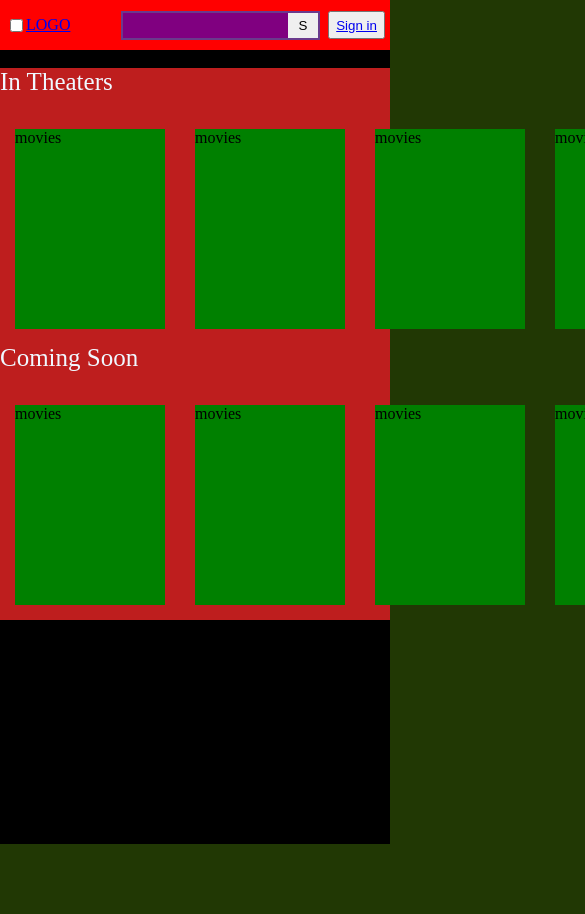
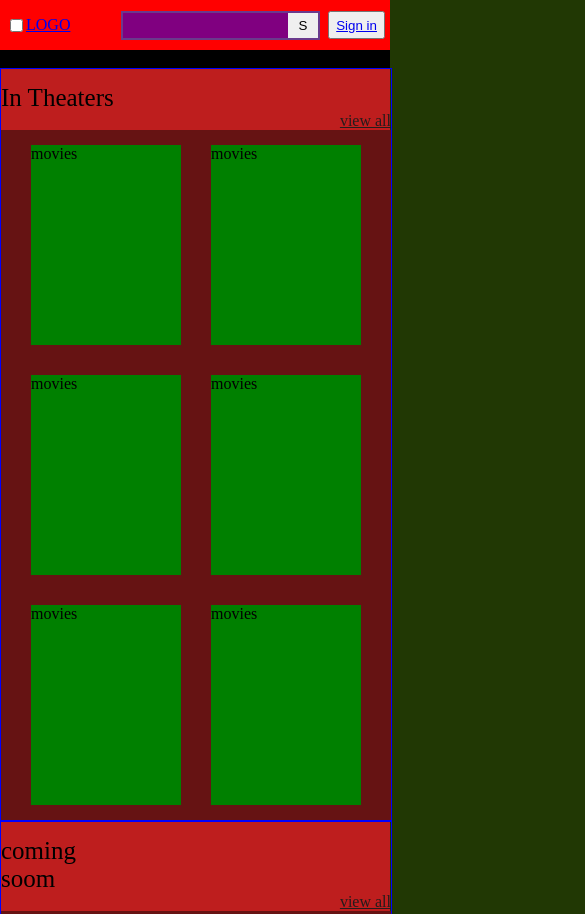
Before and after one commit to rguichette/M-Connect, a React app in the folder Client/: page / in a window 390 px wide. Shown: the top 914 px of the page, 585 px wide, since content can reach past the window. Before the commit the page ends 844 px from the top, so only its background shows below. Built offline with nearby package versions, Linux system fonts and the light colour scheme.

Commit message:
made home page somewhat responsive

```diff
--- a/Client/src/app/style.css
+++ b/Client/src/app/style.css
@@ -5,6 +5,8 @@ html, body{
   margin: 0;
   padding: 0;
   background-color: rgb(33, 56, 4);
+  display: flex;
+  width:100%;
 }
 
 /* #testapp{
@@ -23,6 +25,7 @@ html, body{
   display: flex;
   flex-direction: column;
   width: 100%;
+
   /* position: absolute; */
 }
 
@@ -30,7 +33,13 @@ html, body{
   background-color: rgb(0, 0, 0);
   height:100%;
   margin-top: 50px;
+  width:100%;
 
+
+  /* display: flex;
+  flex-direction: column;
+  width: 100%; */
+  /* display: in */
 }
 /* .app_container{
   height:100%;
--- a/Client/src/components/pages/home/Home.js
+++ b/Client/src/components/pages/home/Home.js
@@ -28,13 +28,11 @@ export default class Home extends Component {
                                         <Movie/>
                                     </div>
                                 </div>
-                            </div>
-                            <div className="coming_soon_home">
-                            <div className="main_container">
+
 
                                 <div className="movies_container">
-                            <p>Coming Soon</p>
-                            <Link to="coming_soon" className="extras_link">view all</Link>
+                                    <p>coming soom</p>
+                                    <Link to="coming_soon " className="extras_link">view all</Link>
                                     <div>
                                         <Movie/>
                                         <Movie/>
@@ -44,13 +42,13 @@ export default class Home extends Component {
                                         <Movie/>
                                     </div>
                                 </div>
+
                             </div>
-
                 </div>
                 </div>
 
 
-            </div>
+
         )
     }
 }
--- a/Client/src/components/pages/home/style.css
+++ b/Client/src/components/pages/home/style.css
@@ -3,35 +3,60 @@ display:flex;
 
 width: 100%;
 background-color: rgb(190, 30, 30);
-/* justify-content: center; */
-/* flex-wrap: wrap; */
-/* overflow: scroll; */
+align-self: center;
+justify-self: center;
+display: flex;
+justify-content: center;
+flex-direction: column;
+
 
 }
+
+.extras_link + div{
+     background-color: rgb(102, 19, 19);
+     display: flex;
+     width: 100%;
+     flex-wrap: wrap;
+     align-items: center;
+     justify-content: center;
+
+
+}
+
 .movies_container{
-    /* display: flex; */
+    display: flex;
 /* background-color: #fff; */
-text-align: center;
+border: 1px solid blue;
+width: 100%;
+flex-direction: column;
+flex-wrap: wrap;
+flex-grow: 1;
+
+/* text-align: center;
 justify-content: center;
+display: flex; */
 }
 .movies_container p{
-    /* display: flex; */
-text-align: start;
+/* /* text-align: start; */
 margin: 0;
+margin-top:15px;
 font-size: 25px;
-color: aliceblue
+width:30%;
+
+/* background-color: rgb(68, 13, 13); */
+
+/* color: aliceblue  */
 
 
 }
 .movies_container  div{
-    display: flex;
-    /* background-color: rgb(82, 216, 176); */
+
 }
 .extras_link{
 
   display: inline-block;
 width: 100%;
-    color: rgb(228, 224, 224);
+    color: rgb(37, 28, 28);
  text-align:end
 
 }
```
Lines whose indentation alone changed are shown as unchanged.
